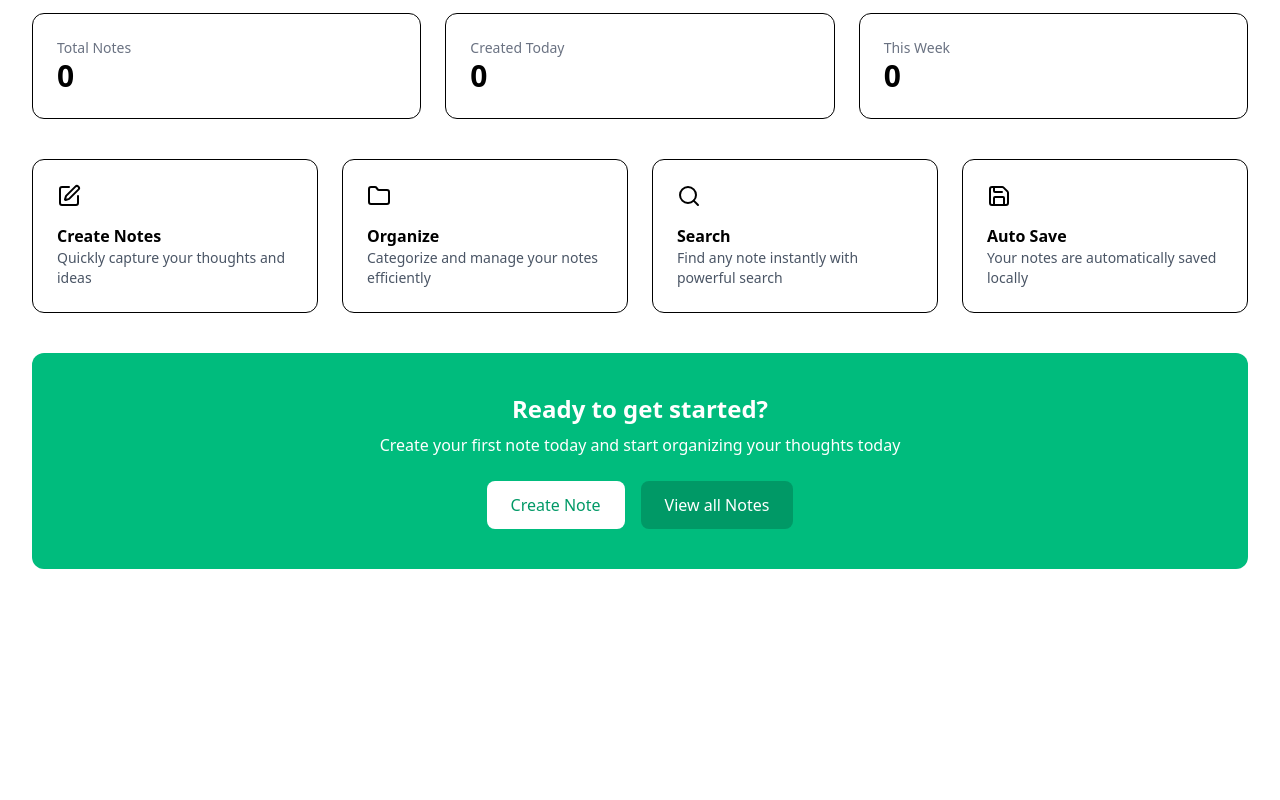
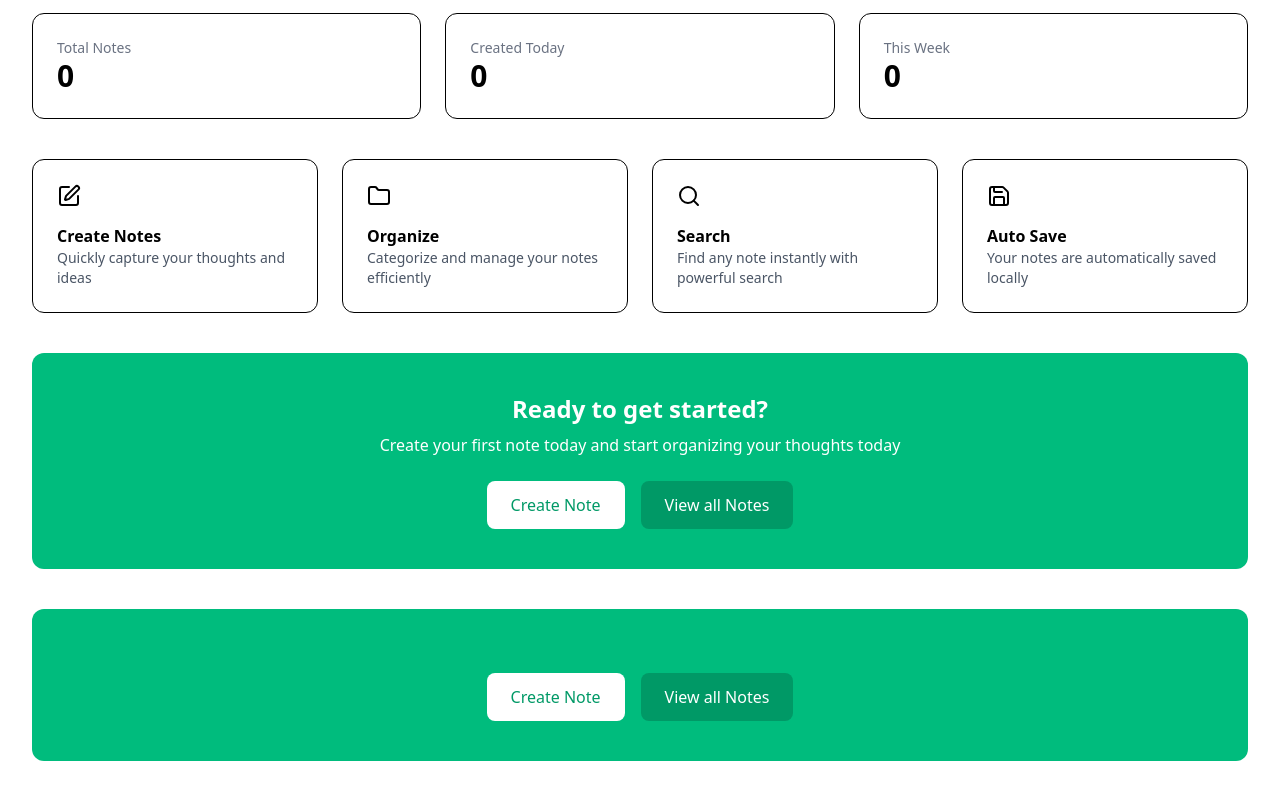
Before and after one commit to divyansh23s/Notes-App, a React (Vite) app in the folder my-frontend/: page / in a window 1280 px wide. Shown: the part 280-1080 px from the top of the page. Before the commit the page ends 889 px from the top, so only its background shows below. Built offline with nearby package versions, Linux system fonts and the light colour scheme.

Commit message:
Add buttons for creating and viewing notes
Added a new section with buttons for creating and viewing notes.

```diff
--- a/my-frontend/src/pages/Home.jsx
+++ b/my-frontend/src/pages/Home.jsx
@@ -37,6 +37,13 @@ export default function Home({notes}) {
                 <button className='bg-emerald-600 text-white px-6 py-3 rounded-lg hover:bg-emerald-700 transition'>View all Notes</button>
             </div>
         </div>
+
+      <div className='bg-emerald-500 text-white p-10 rounded-xl text-center'>
+            <div className='mt-6 flex justify-center gap-4'>
+                <button className='bg-white text-emerald-600 px-6 py-3 rounded-lg hover:bg-emerald-100 transition'>Create Note</button>
+                <button className='bg-emerald-600 text-white px-6 py-3 rounded-lg hover:bg-emerald-700 transition'>View all Notes</button>
+            </div>
+        </div>
     </div>
   );
 }
```
